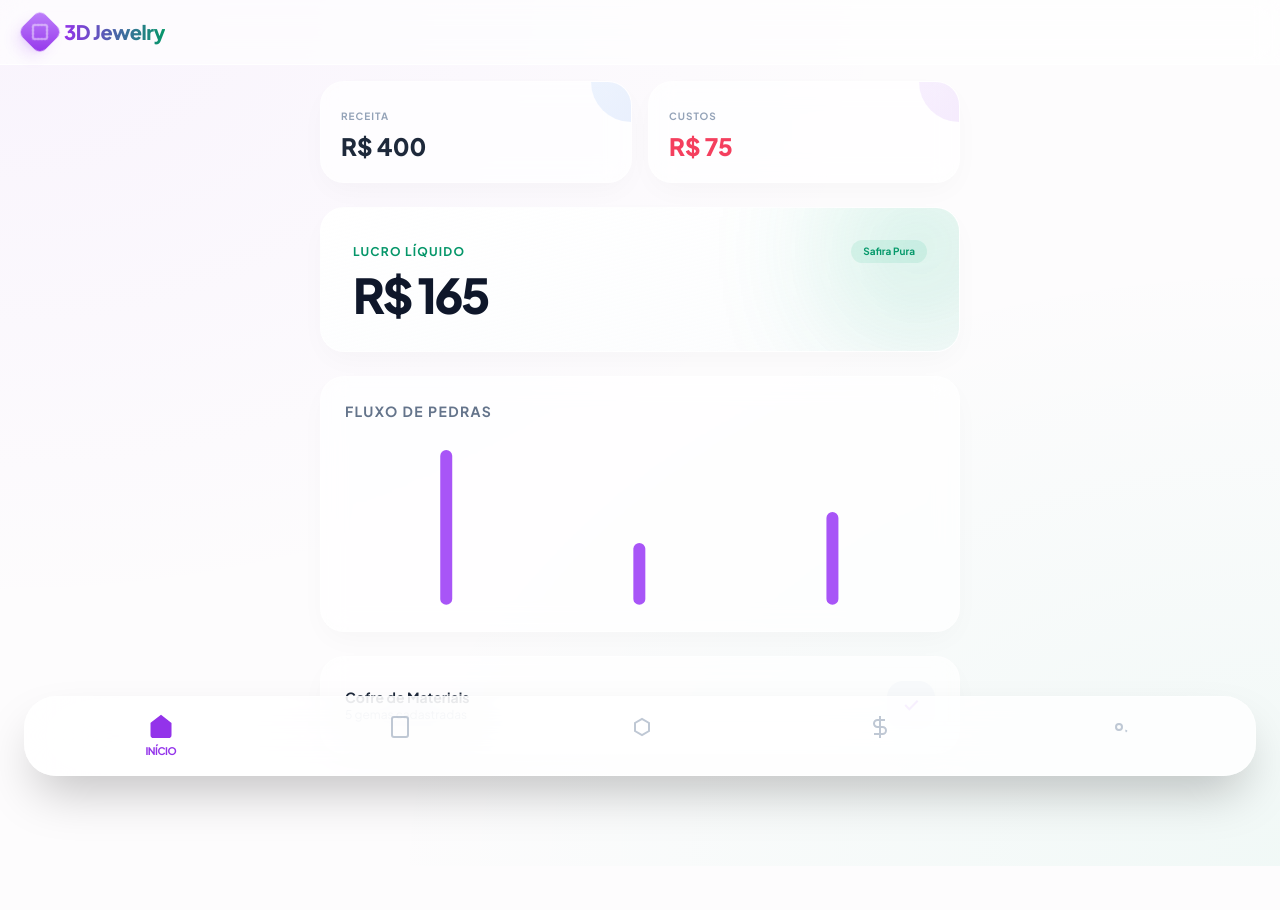
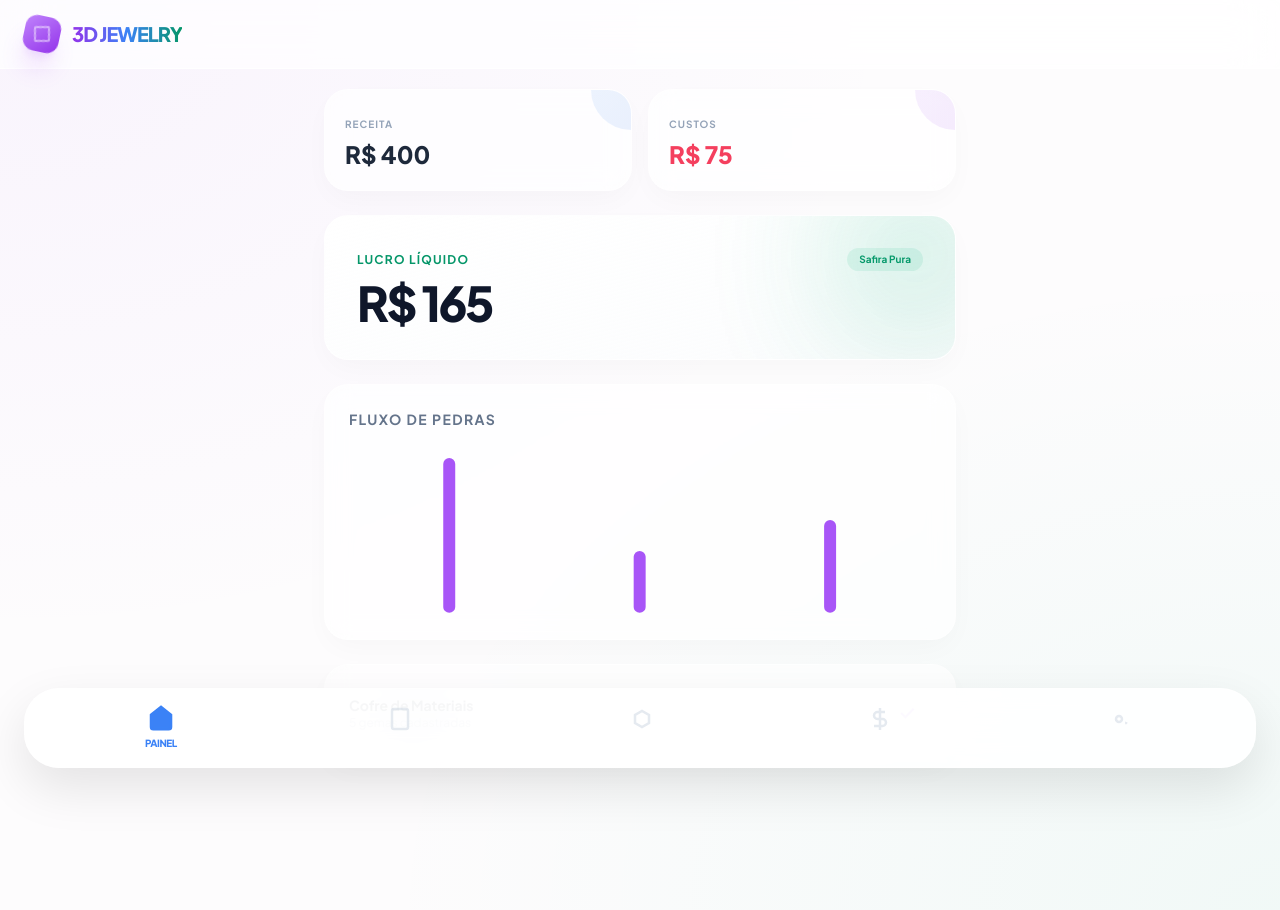
Before and after one commit to bra83/333gestao, a React (Vite) app: page / in a window 1280 px wide. Before the commit the page ends 866 px from the top, so only its background shows below. Built offline with nearby package versions, Linux system fonts and the light colour scheme; no server answers.

Commit message:
Add files via upload

```diff
--- a/App.tsx
+++ b/App.tsx
@@ -1,6 +1,6 @@
 
 import React, { useState, useEffect, useCallback } from 'react';
-import { Settings, AppData, ViewState, StockItem, Sale, Expense } from './types';
+import { Settings, AppData, ViewState, StockItem } from './types';
 import { DEFAULT_SETTINGS, MOCK_DATA } from './constants';
 import { Calculator } from './components/Calculator';
 import { DashboardView } from './components/DashboardView';
@@ -13,11 +13,7 @@ const App: React.FC = () => {
   const [settings, setSettings] = useState<Settings>(DEFAULT_SETTINGS);
   const [data, setData] = useState<AppData>({ estoque: [], vendas: [], gastos: [] });
   const [installPrompt, setInstallPrompt] = useState<any>(null);
-  const [apiUrl, setApiUrl] = useState<string>(() => {
-    // @ts-ignore
-    return localStorage.getItem('APPS_SCRIPT_URL') || window.APPS_SCRIPT_URL || "";
-  });
-
+  const [apiUrl, setApiUrl] = useState<string>(() => localStorage.getItem('APPS_SCRIPT_URL') || (window as any).APPS_SCRIPT_URL || "");
   const [loading, setLoading] = useState<boolean>(false);
   const [toast, setToast] = useState<string | null>(null);
 
@@ -46,43 +42,44 @@ const App: React.FC = () => {
       setData(MOCK_DATA);
       return;
     }
-
     setLoading(true);
     try {
       const ts = new Date().getTime();
-      const settingsRes = await fetch(`${targetUrl}?type=read_settings&t=${ts}`);
-      if (settingsRes.ok) {
-         const settingsJson = await settingsRes.json();
-         setSettings({ ...DEFAULT_SETTINGS, ...settingsJson });
-      }
+      const [settingsRes, dataRes] = await Promise.all([
+        fetch(`${targetUrl}?type=read_settings&t=${ts}`),
+        fetch(`${targetUrl}?type=read_data&t=${ts}`)
+      ]);
 
-      const dataRes = await fetch(`${targetUrl}?type=read_data&t=${ts}`);
+      if (settingsRes.ok) setSettings({ ...DEFAULT_SETTINGS, ...await settingsRes.json() });
+      if (dataRes.ok) {
         const dataJson = await dataRes.json();
-
         const fixItem = (item: any, prefix: string, idx: number) => {
-         const id = (item.id && String(item.id).trim() !== "") ? String(item.id) : `${prefix}-${ts}-${idx}`;
           const safeNum = (val: any) => {
             let num = parseFloat(String(val).replace(',', '.'));
             return isNaN(num) ? 0 : num;
           };
           return {
-            ...item, id, peso: safeNum(item.peso), preco: safeNum(item.preco),
-            venda: safeNum(item.venda), lucro: safeNum(item.lucro), valor: safeNum(item.valor)
+            ...item,
+            id: item.id || `${prefix}-${ts}-${idx}`,
+            peso: safeNum(item.peso),
+            preco: safeNum(item.preco),
+            venda: safeNum(item.venda),
+            lucro: safeNum(item.lucro),
+            valor: safeNum(item.valor)
           };
         };
-
         setData({
-        estoque: (dataJson.estoque || []).map((item: any, i: number) => fixItem(item, 'st', i)),
-        vendas: (dataJson.vendas || []).map((item: any, i: number) => fixItem(item, 've', i)),
-        gastos: (dataJson.gastos || []).map((item: any, i: number) => fixItem(item, 'ga', i))
+          estoque: (dataJson.estoque || []).map((i: any, idx: number) => fixItem(i, 'st', idx)),
+          vendas: (dataJson.vendas || []).map((i: any, idx: number) => fixItem(i, 've', idx)),
+          gastos: (dataJson.gastos || []).map((i: any, idx: number) => fixItem(i, 'ga', idx))
         });
-      showToast('Dados sincronizados');
+      }
     } catch (err) {
       if (data.estoque.length === 0) setData(MOCK_DATA);
     } finally {
       setLoading(false);
     }
-  }, [apiUrl]);
+  }, [apiUrl, data.estoque.length]);
 
   useEffect(() => { fetchData(); }, [fetchData]);
 
@@ -92,86 +89,30 @@ const App: React.FC = () => {
       const formData = new FormData();
       Object.keys(payload).forEach(key => formData.append(key, String(payload[key])));
       await fetch(apiUrl, { method: 'POST', body: formData });
-    } catch(e) { showToast("Salvo localmente"); }
+    } catch(e) { showToast("Sincronização offline"); }
   };
 
-  const handleSaveSettings = async (newSettings: Settings) => {
-    setSettings(newSettings);
-    if (apiUrl) {
-      setLoading(true);
-      await apiCall({ type: 'save_settings', ...newSettings });
-      setLoading(false);
-      showToast('Configurações salvas');
-    }
-  };
-
-  const NavButton = ({ v, icon: Icon, label }: { v: ViewState, icon: any, label: string }) => (
-    <button onClick={() => setView(v)} className={`flex flex-col items-center justify-center w-full py-2 transition-all ${view === v ? 'text-amethyst-600 scale-105' : 'text-slate-400 opacity-60'}`}>
-      <Icon active={view === v} />
-      <span className={`text-[10px] font-bold mt-1 uppercase tracking-tighter ${view === v ? 'opacity-100' : 'opacity-0'}`}>{label}</span>
-    </button>
-  );
-
-  return (
-    <div className="min-h-screen pb-24 font-sans text-slate-800">
-      <header className="sticky top-0 px-6 py-4 z-40 flex justify-between items-center bg-white/60 backdrop-blur-md border-b border-white">
-        <div className="flex items-center gap-2">
-          <div className="w-8 h-8 jewel-gradient-amethyst rounded-lg rotate-45 shadow-lg shadow-amethyst-500/20 flex items-center justify-center">
-            <div className="w-4 h-4 border-2 border-white/50 rounded-sm -rotate-45"></div>
-          </div>
-          <h1 className="text-xl font-extrabold tracking-tight bg-clip-text text-transparent bg-gradient-to-r from-amethyst-600 to-emerald-600">3D Jewelry</h1>
-        </div>
-
-        <div className="flex items-center gap-4">
-          {installPrompt && (
-            <button onClick={handleInstallClick} className="w-10 h-10 flex items-center justify-center rounded-full bg-gold-400/10 text-gold-500 border border-gold-400/20 shadow-inner">
-               <svg width="20" height="20" viewBox="0 0 24 24" fill="none" stroke="currentColor" strokeWidth="2.5"><path d="M12 3v14M5 10l7 7 7-7M2 21h20"/></svg>
-            </button>
-          )}
-          {loading && <div className="w-4 h-4 border-2 border-slate-200 border-t-amethyst-500 rounded-full animate-spin"></div>}
-        </div>
-      </header>
-
-      <main className="p-4 max-w-2xl mx-auto">
-        {view === ViewState.DASHBOARD && <DashboardView data={data} onNavigate={setView} />}
-        {view === ViewState.CALCULATOR && <Calculator settings={settings} stock={data.estoque} onSaveSale={handleAddSale} />}
-        {view === ViewState.INVENTORY && <InventoryView stock={data.estoque} onAddStock={handleAddStock} onUpdateStock={handleUpdateStock} onDeleteStock={handleDeleteStock} />}
-        {view === ViewState.TRANSACTIONS && <TransactionsView sales={data.vendas} expenses={data.gastos} onUpdateSale={handleUpdateSale} onDeleteSale={handleDeleteSale} onAddExpense={handleAddExpense} onUpdateExpense={handleUpdateExpense} onDeleteExpense={handleDeleteExpense} />}
-        {view === ViewState.SETTINGS && <SettingsView settings={settings} onSave={handleSaveSettings} apiUrl={apiUrl} onUrlChange={(val) => {setApiUrl(val); localStorage.setItem('APPS_SCRIPT_URL', val);}} onRetry={fetchData} />}
-      </main>
-
-      <nav className="fixed bottom-6 left-6 right-6 h-20 bg-white/80 backdrop-blur-2xl border border-white/40 rounded-[32px] flex justify-around px-4 shadow-2xl z-50">
-        <NavButton v={ViewState.DASHBOARD} icon={({active}:any) => <svg width="24" height="24" viewBox="0 0 24 24" fill={active ? "currentColor" : "none"} stroke="currentColor" strokeWidth="2"><path d="M3 9l9-7 9 7v11a2 2 0 0 1-2 2H5a2 2 0 0 1-2-2z"/></svg>} label="Início" />
-        <NavButton v={ViewState.CALCULATOR} icon={({active}:any) => <svg width="24" height="24" viewBox="0 0 24 24" fill={active ? "currentColor" : "none"} stroke="currentColor" strokeWidth="2"><rect x="4" y="2" width="16" height="20" rx="2"/></svg>} label="Calc" />
-        <NavButton v={ViewState.INVENTORY} icon={({active}:any) => <svg width="24" height="24" viewBox="0 0 24 24" fill={active ? "currentColor" : "none"} stroke="currentColor" strokeWidth="2"><path d="M21 16V8l-7-4-7 4v8l7 4z"/></svg>} label="Gemas" />
-        <NavButton v={ViewState.TRANSACTIONS} icon={({active}:any) => <svg width="24" height="24" viewBox="0 0 24 24" fill="none" stroke="currentColor" strokeWidth="2"><line x1="12" y1="1" x2="12" y2="23"/><path d="M17 5H9.5a3.5 3.5 0 0 0 0 7h5a3.5 3.5 0 0 1 0 7H6"/></svg>} label="Ouro" />
-        <NavButton v={ViewState.SETTINGS} icon={({active}:any) => <svg width="24" height="24" viewBox="0 0 24 24" fill={active ? "currentColor" : "none"} stroke="currentColor" strokeWidth="2"><circle cx="12" cy="12" r="3"/><path d="M19.4 15a1.65 1.65 0 0 0 .33 1.82"/></svg>} label="Menu" />
-      </nav>
-
-      {toast && (
-        <div className="fixed bottom-28 left-1/2 -translate-x-1/2 bg-slate-900/90 text-white px-6 py-2 rounded-full text-xs font-bold z-[60] backdrop-blur-md animate-bounce">
-          {toast}
-        </div>
-      )}
-    </div>
-  );
-
-  // Reutilizando handlers anteriores (simplificados para brevidade no prompt, mas mantendo lógica)
-  async function handleAddStock(n:any, m:any, p:any, pr:any, c:any, t:any) {
+  // Handlers
+  const handleAddStock = async (n:any, m:any, p:any, pr:any, c:any, t:any) => {
     const item = { id: "ST"+Date.now(), nome:n, marca:m, peso:p, preco:pr, cor:c, tipo:t };
     setData(prev => ({ ...prev, estoque: [...prev.estoque, item] }));
     await apiCall({ type: 'estoque', action: 'create', ...item });
-  }
-  async function handleUpdateStock(id:string, up:any) {
+    showToast("Gema lapidada!");
+  };
+
+  const handleUpdateStock = async (id:string, up:any) => {
     setData(prev => ({ ...prev, estoque: prev.estoque.map(i => i.id === id ? {...i, ...up} : i) }));
     await apiCall({ type: 'estoque', action: 'update', id, ...up });
-  }
-  async function handleDeleteStock(id:string) {
-    if(!confirm("Remover gema?")) return;
+  };
+
+  const handleDeleteStock = async (id:string) => {
+    if(!confirm("Remover gema do cofre?")) return;
     setData(prev => ({ ...prev, estoque: prev.estoque.filter(i => i.id !== id) }));
     await apiCall({ type: 'estoque', action: 'delete', id });
-  }
-  async function handleAddSale(it:any, mat:any, pes:any, ven:any, luc:any, sid?:any) {
+    showToast("Gema removida");
+  };
+
+  const handleAddSale = async (it:any, mat:any, pes:any, ven:any, luc:any, sid?:any) => {
     const s = { id: "VE"+Date.now(), data: new Date().toISOString().split('T')[0], item:it, material:mat, peso:pes, venda:ven, lucro:luc };
     setData(prev => ({ ...prev, vendas: [s, ...prev.vendas] }));
     if(sid) {
@@ -180,28 +121,79 @@ const App: React.FC = () => {
     }
     await apiCall({ type: 'venda', action: 'create', ...s });
     setView(ViewState.TRANSACTIONS);
-  }
-  async function handleUpdateSale(id:string, v:any, l:any) {
+    showToast("Venda concluída!");
+  };
+
+  const NavButton = ({ v, icon: Icon, label, colorClass }: { v: ViewState, icon: any, label: string, colorClass: string }) => (
+    <button onClick={() => setView(v)} className={`flex flex-col items-center justify-center w-full py-2 transition-all duration-300 ${view === v ? `${colorClass} scale-110` : 'text-slate-300 opacity-50'}`}>
+      <Icon active={view === v} />
+      <span className={`text-[9px] font-black mt-1 uppercase tracking-tighter transition-opacity ${view === v ? 'opacity-100' : 'opacity-0'}`}>{label}</span>
+    </button>
+  );
+
+  return (
+    <div className="min-h-screen pb-32 font-sans text-slate-800">
+      <header className="sticky top-0 px-6 py-4 z-40 flex justify-between items-center bg-white/70 backdrop-blur-xl border-b border-white">
+        <div className="flex items-center gap-3">
+          <div className="w-9 h-9 jewel-gradient-amethyst rounded-xl rotate-12 shadow-xl shadow-amethyst-500/20 flex items-center justify-center">
+            <div className="w-4 h-4 border-2 border-white/50 rounded-sm -rotate-12"></div>
+          </div>
+          <h1 className="text-xl font-black tracking-tighter bg-clip-text text-transparent bg-gradient-to-r from-amethyst-600 via-sapphire-500 to-emerald-600">3D JEWELRY</h1>
+        </div>
+
+        <div className="flex items-center gap-3">
+          {installPrompt && (
+            <button onClick={handleInstallClick} className="w-10 h-10 flex items-center justify-center rounded-2xl bg-gold-400 text-white shadow-lg shadow-gold-400/30 animate-pulse">
+               <svg width="20" height="20" viewBox="0 0 24 24" fill="none" stroke="currentColor" strokeWidth="3"><path d="M12 3v14M5 10l7 7 7-7M2 21h20"/></svg>
+            </button>
+          )}
+          {loading && <div className="w-5 h-5 border-3 border-slate-100 border-t-amethyst-500 rounded-full animate-spin"></div>}
+        </div>
+      </header>
+
+      <main className="p-5 max-w-2xl mx-auto">
+        {view === ViewState.DASHBOARD && <DashboardView data={data} onNavigate={setView} />}
+        {view === ViewState.CALCULATOR && <Calculator settings={settings} stock={data.estoque} onSaveSale={handleAddSale} />}
+        {view === ViewState.INVENTORY && <InventoryView stock={data.estoque} onAddStock={handleAddStock} onUpdateStock={handleUpdateStock} onDeleteStock={handleDeleteStock} />}
+        {view === ViewState.TRANSACTIONS && <TransactionsView sales={data.vendas} expenses={data.gastos} onUpdateSale={(id, v, l) => {
             setData(prev => ({ ...prev, vendas: prev.vendas.map(s => s.id === id ? {...s, venda:v, lucro:l} : s) }));
-    await apiCall({ type: 'venda', action: 'update', id, venda:v, lucro:l });
-  }
-  async function handleDeleteSale(id:string) {
+            apiCall({ type: 'venda', action: 'update', id, venda:v, lucro:l });
+          }} onDeleteSale={(id) => {
             setData(prev => ({ ...prev, vendas: prev.vendas.filter(s => s.id !== id) }));
-    await apiCall({ type: 'venda', action: 'delete', id });
-  }
-  async function handleAddExpense(d:any, v:any, dt:any) {
+            apiCall({ type: 'venda', action: 'delete', id });
+          }} onAddExpense={async (d, v, dt) => {
             const g = { id: "GA"+Date.now(), descricao:d, valor:v, data:dt };
             setData(prev => ({ ...prev, gastos: [g, ...prev.gastos] }));
             await apiCall({ type: 'gasto', action: 'create', ...g });
-  }
-  async function handleUpdateExpense(id:string, d:any, v:any) {
+          }} onUpdateExpense={async (id, d, v) => {
             setData(prev => ({ ...prev, gastos: prev.gastos.map(g => g.id === id ? {...g, descricao:d, valor:v} : g) }));
             await apiCall({ type: 'gasto', action: 'update', id, descricao:d, valor:v });
-  }
-  async function handleDeleteExpense(id:string) {
+          }} onDeleteExpense={async (id) => {
             setData(prev => ({ ...prev, gastos: prev.gastos.filter(g => g.id !== id) }));
             await apiCall({ type: 'gasto', action: 'delete', id });
-  }
+          }} />}
+        {view === ViewState.SETTINGS && <SettingsView settings={settings} onSave={async (s) => {
+            setSettings(s);
+            await apiCall({ type: 'save_settings', ...s });
+            showToast("Configurações salvas");
+          }} apiUrl={apiUrl} onUrlChange={(val) => {setApiUrl(val); localStorage.setItem('APPS_SCRIPT_URL', val);}} onRetry={fetchData} />}
+      </main>
+
+      <nav className="fixed bottom-8 left-6 right-6 h-20 bg-white/90 backdrop-blur-2xl border border-white/40 rounded-[35px] flex justify-around px-4 shadow-[0_20px_50px_rgba(0,0,0,0.1)] z-50">
+        <NavButton v={ViewState.DASHBOARD} colorClass="text-sapphire-500" icon={({active}:any) => <svg width="24" height="24" viewBox="0 0 24 24" fill={active ? "currentColor" : "none"} stroke="currentColor" strokeWidth="2.5"><path d="M3 9l9-7 9 7v11a2 2 0 0 1-2 2H5a2 2 0 0 1-2-2z"/></svg>} label="Painel" />
+        <NavButton v={ViewState.CALCULATOR} colorClass="text-gold-500" icon={({active}:any) => <svg width="24" height="24" viewBox="0 0 24 24" fill={active ? "currentColor" : "none"} stroke="currentColor" strokeWidth="2.5"><rect x="4" y="2" width="16" height="20" rx="2"/></svg>} label="Calc" />
+        <NavButton v={ViewState.INVENTORY} colorClass="text-emerald-500" icon={({active}:any) => <svg width="24" height="24" viewBox="0 0 24 24" fill={active ? "currentColor" : "none"} stroke="currentColor" strokeWidth="2.5"><path d="M21 16V8l-7-4-7 4v8l7 4z"/></svg>} label="Gemas" />
+        <NavButton v={ViewState.TRANSACTIONS} colorClass="text-rose-500" icon={({active}:any) => <svg width="24" height="24" viewBox="0 0 24 24" fill={active ? "currentColor" : "none"} stroke="currentColor" strokeWidth="2.5"><line x1="12" y1="1" x2="12" y2="23"/><path d="M17 5H9.5a3.5 3.5 0 0 0 0 7h5a3.5 3.5 0 0 1 0 7H6"/></svg>} label="Ouro" />
+        <NavButton v={ViewState.SETTINGS} colorClass="text-amethyst-500" icon={({active}:any) => <svg width="24" height="24" viewBox="0 0 24 24" fill={active ? "currentColor" : "none"} stroke="currentColor" strokeWidth="2.5"><circle cx="12" cy="12" r="3"/><path d="M19.4 15a1.65 1.65 0 0 0 .33 1.82"/></svg>} label="Ajustes" />
+      </nav>
+
+      {toast && (
+        <div className="fixed bottom-32 left-1/2 -translate-x-1/2 bg-slate-900/90 text-white px-6 py-3 rounded-2xl text-xs font-black z-[60] backdrop-blur-md shadow-2xl animate-bounce tracking-widest uppercase">
+          {toast}
+        </div>
+      )}
+    </div>
+  );
 };
 
 export default App;
```
Lines whose indentation alone changed are shown as unchanged.
